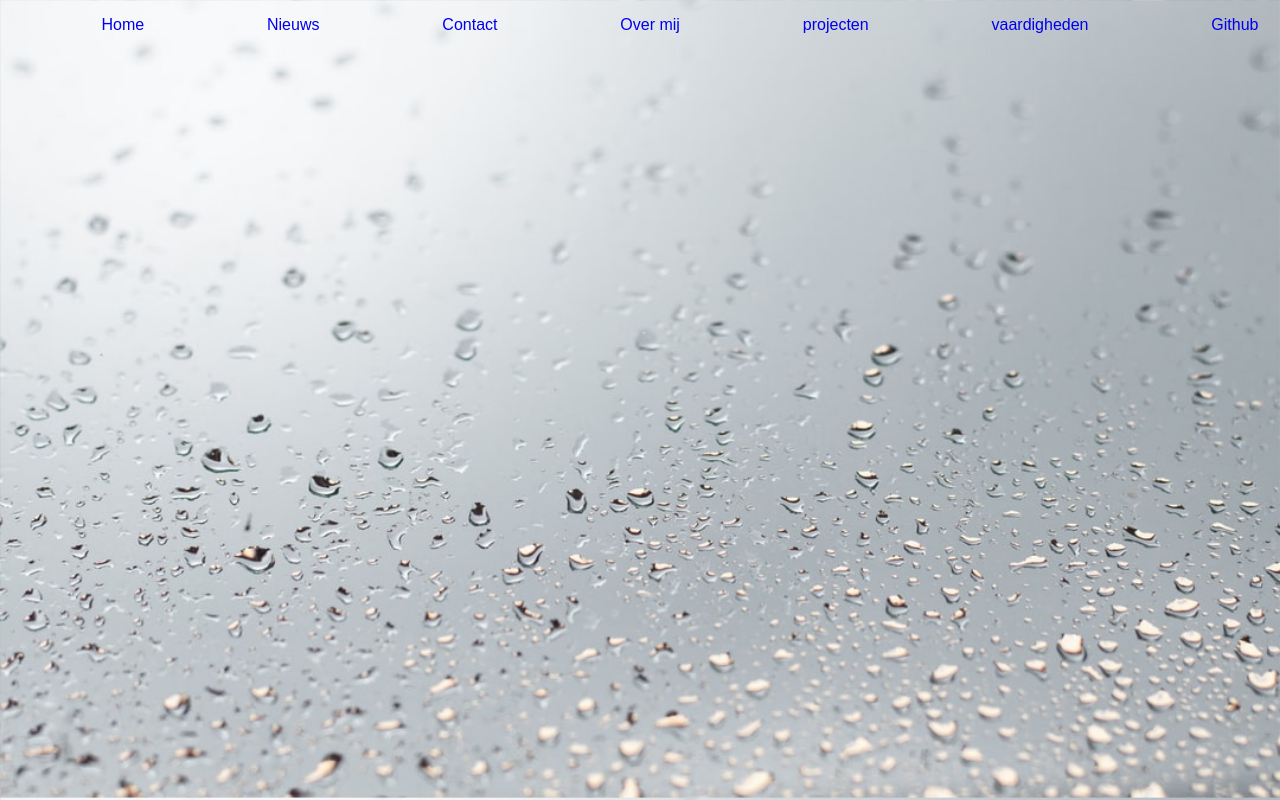
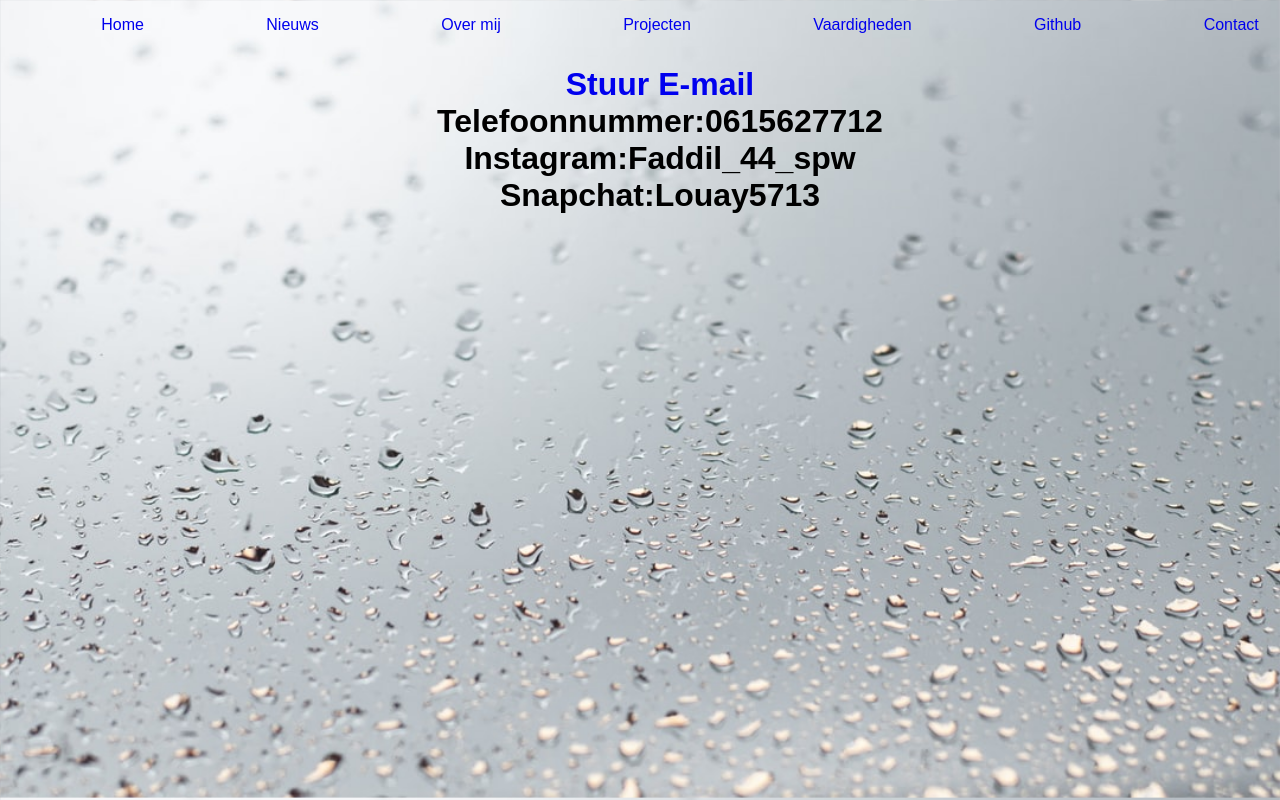
Before and after one commit to ROC-van-Amsterdam-College-Amstelland/project-portfolio-louaybenfaddil, a plain HTML site: page contact.html in a window 1280 px wide. Shown: the top 800 px of the page. Drawn offline with Linux system fonts and the light colour scheme.

Commit message:
US-06 done

```diff
--- a/contact.html
+++ b/contact.html
@@ -6,7 +6,7 @@
     <meta name="viewport" content="width=device-width, initial-scale=1.0">
     <meta http-equiv="X-UA-Compatible" content="ie=edge">
     <title>Document</title>
-    <link rel="stylesheet" type="text/css" href="style.css">
+    <link rel="stylesheet" type="text/css" href="css/style.css">
 </head>
 
 <body>
@@ -15,14 +15,24 @@
             <ul>
                 <li><a href="index.html">Home</a></li>
                 <li><a href="nieuws.html">Nieuws</a></li>
+                <li><a href="over-mij.html">Over mij</a></li>
+                <li><a href="projecten.html">Projecten</a></li>
+                <li><a href="vaardigheden.html">Vaardigheden</a></li>
+                <li><a href="https://github.com/louaybenfaddil">Github</a></li>
                 <li><a href="contact.html">Contact</a></li>
-                <li><a href="over-mij.html">Over mij</a></li>
-                <li><a href="projecten.html">projecten</a></li>
-                <li><a href="vaardigheden.html">vaardigheden</a></li>
-                <li><a href="https://github.com/louaybenfaddil">Github</a></li>
             </ul>
         </nav>
     </header>
+    <h1></h1>
+    <h1>
+        <ul>
+            <li><a href="mailto:louay1@live.nl">Stuur E-mail</a></li>
+            <li>Telefoonnummer:0615627712</li>
+            <li>Instagram:Faddil_44_spw</li>
+            <li>Snapchat:Louay5713</li>
+        </ul>
+
+    </h1>
 </body>
 
 </html>
--- a/style.css
+++ b/css/style.css
@@ -1,5 +1,5 @@
 body{
-    background-image: url(img/project.jpg);
+    background: url(../img/project.jpg);
     background-size: 100%;
     margin: 0;
     font-family: Arial, Helvetica, sans-serif;
@@ -37,3 +37,7 @@ img{
     height: 55%;
     width: 33%;
 }
+
+h1 ul li{
+    list-style-type: none;
+}
```
Also changed, not shown: index.html (+8 -7 lines), nieuws.html (+5 -5 lines), over-mij.html (+5 -5 lines), projecten.html (+5 -5 lines), vaardigheden.html (+5 -5 lines).
